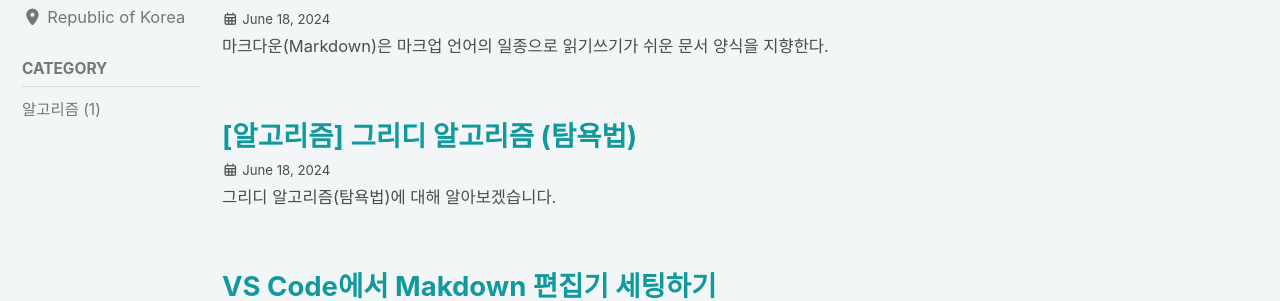
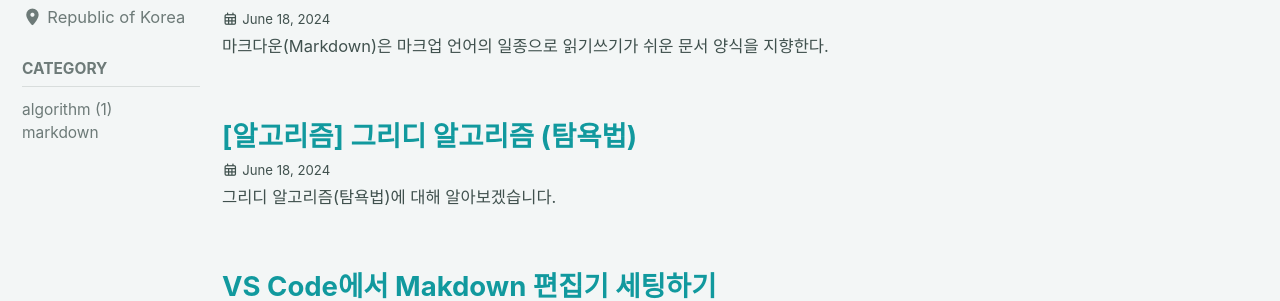
Before and after one commit to dju99/dju99.github.io, a Jekyll site: the page built from index.html, in a window 1280 px wide. Shown: the part 272-573 px from the top of the page. Built offline with Jekyll 4.4.1, drawn with Linux system fonts in a browser that asks for light colours; cached includes are drawn as plain includes; the list of posts is cut into pages by our own code.

Commit message:
category add

```diff
--- a/_data/navigation.yml
+++ b/_data/navigation.yml
@@ -14,6 +14,9 @@ main:
 docs:
   - title: "Category"
     children:
-      - title: "알고리즘"
-        url: /categories/Algorithm/
+      - title: "algorithm"
+        url: /categories/algorithm/
         category: "Algorithm"
+      - title: "markdown"
+        url: /categories/markdown/
+        category: "Markdown"
```
